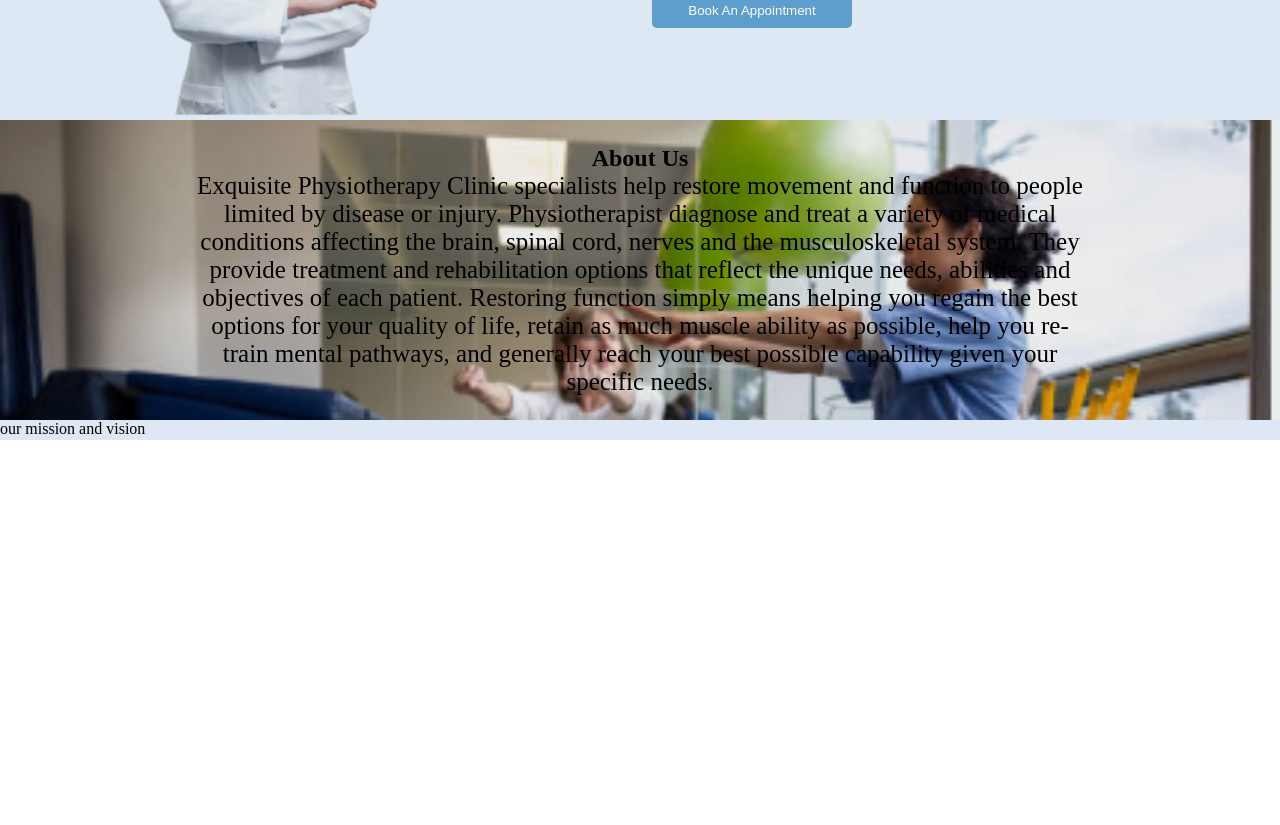
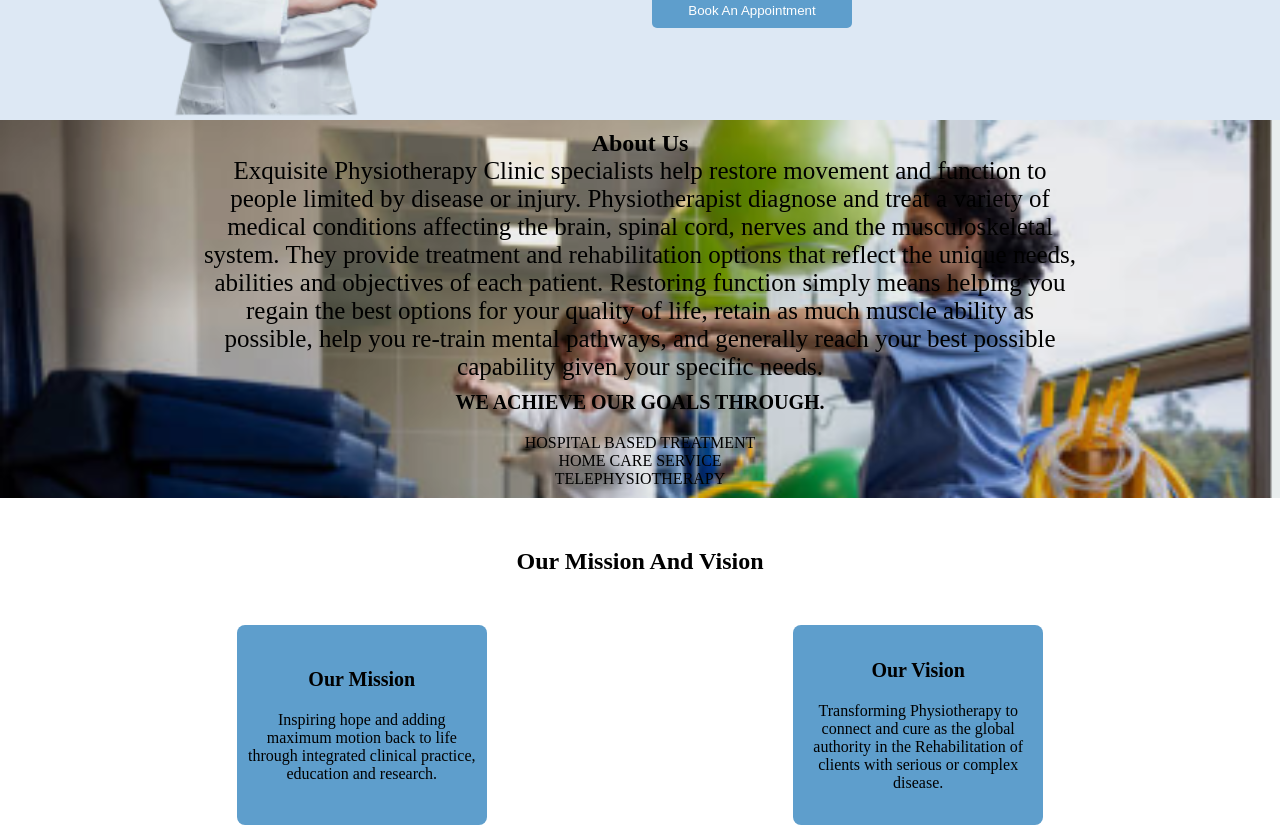
Before and after one commit to youngmentor/Exquisite-Clinic, a React (Vite) app: page / in a window 1280 px wide. Shown: the part 360-1185 px from the top of the page. Before the commit the page ends 800 px from the top, so only its background shows below. Built offline with nearby package versions, Linux system fonts and the light colour scheme.

Commit message:
added mission

```diff
--- a/src/About/About.css
+++ b/src/About/About.css
@@ -1,6 +1,6 @@
 .About_Main{
     width: 100%;
-    height: 300px;
+    padding: 10px;
     background-image: url("/About.png");
   background-size: cover;
   /* background-position: center; */
@@ -22,3 +22,9 @@ text-align: center;
     /* width: 400px; */
     font-size: 25px;
 }
+.List li{
+   list-style-type: none;
+}
+.About_List{
+    margin-top: 10px;
+}
--- a/src/About/About.jsx
+++ b/src/About/About.jsx
@@ -8,6 +8,15 @@ const About = () => {
                 <p>Exquisite Physiotherapy Clinic specialists help restore movement and function to people limited by disease or injury.
                     Physiotherapist diagnose and treat a variety of medical conditions affecting the brain, spinal cord, nerves and the musculoskeletal system. They provide treatment and rehabilitation options that reflect the unique needs, abilities and objectives of each patient.
                     Restoring function simply means helping you regain the best options for your quality of life, retain as much muscle ability as possible, help you re-train mental pathways, and generally reach your best possible capability given your specific needs.</p>
+
+              <div className='About_List'>
+              <h4>WE ACHIEVE OUR GOALS THROUGH.</h4>
+                <ul className='List'>
+                    <li>HOSPITAL BASED TREATMENT</li>
+                    <li>HOME CARE SERVICE</li>
+                    <li>TELEPHYSIOTHERAPY</li>
+                </ul>
+              </div>
             </div>
         </div>
     )
--- a/src/Mission/Mission.css
+++ b/src/Mission/Mission.css
@@ -0,0 +1,51 @@
+.Mission_Main{
+    width: 100%;
+    display: flex;
+    align-items: center;
+    justify-content: center;
+    margin-top: 50px;
+
+}
+.Mission_Main_Wrap{
+    width: 90%;
+    display: flex;
+    flex-direction: column;
+    align-items: center;
+    justify-content: center;
+}
+.Mission_Wrap{
+    width: 70%;
+    display: flex;
+    align-items: center;
+    justify-content: space-between;
+    margin-top: 50px;
+    /* background-color: green; */
+}
+.Our_Mission{
+    width: 250px;
+    height: 200px;
+    background-color: #5E9ECC;
+    display: flex;
+    flex-direction: column;
+    align-items: center;
+    justify-content: center;
+    text-align: center;
+    padding: 10px;
+    border-radius: 8px;
+}
+ h4{
+    margin-bottom: 20px;
+    font-size: 20px;
+}
+.Our_Vision{
+    width: 250px;
+    height: 200px;
+    background-color: #5E9ECC;
+    display: flex;
+    flex-direction: column;
+    align-items: center;
+    justify-content: center;
+    text-align: center;
+    padding: 10px;
+    border-radius: 8px;
+}
--- a/src/Mission/Mission.jsx
+++ b/src/Mission/Mission.jsx
@@ -2,8 +2,20 @@ import React from 'react'
 import "./Mission.css"
 const Mission = () => {
   return (
-    <div>
-        our mission and vision
+    <div className='Mission_Main'>
+        <div className='Mission_Main_Wrap'>
+            <h2>Our Mission And Vision</h2>
+            <div className='Mission_Wrap'>
+                <div className='Our_Mission'>
+                    <h4>Our Mission</h4>
+                    <p>Inspiring hope and adding maximum motion back to life  through integrated clinical practice, education and research.</p>
+                </div>
+                <div className='Our_Vision'>
+                  <h4>Our Vision</h4>
+                  <p>Transforming Physiotherapy to connect and cure as the global authority in the Rehabilitation of clients with  serious or complex disease.</p>
+                </div>
+            </div>
+        </div>
     </div>
   )
 }
```
